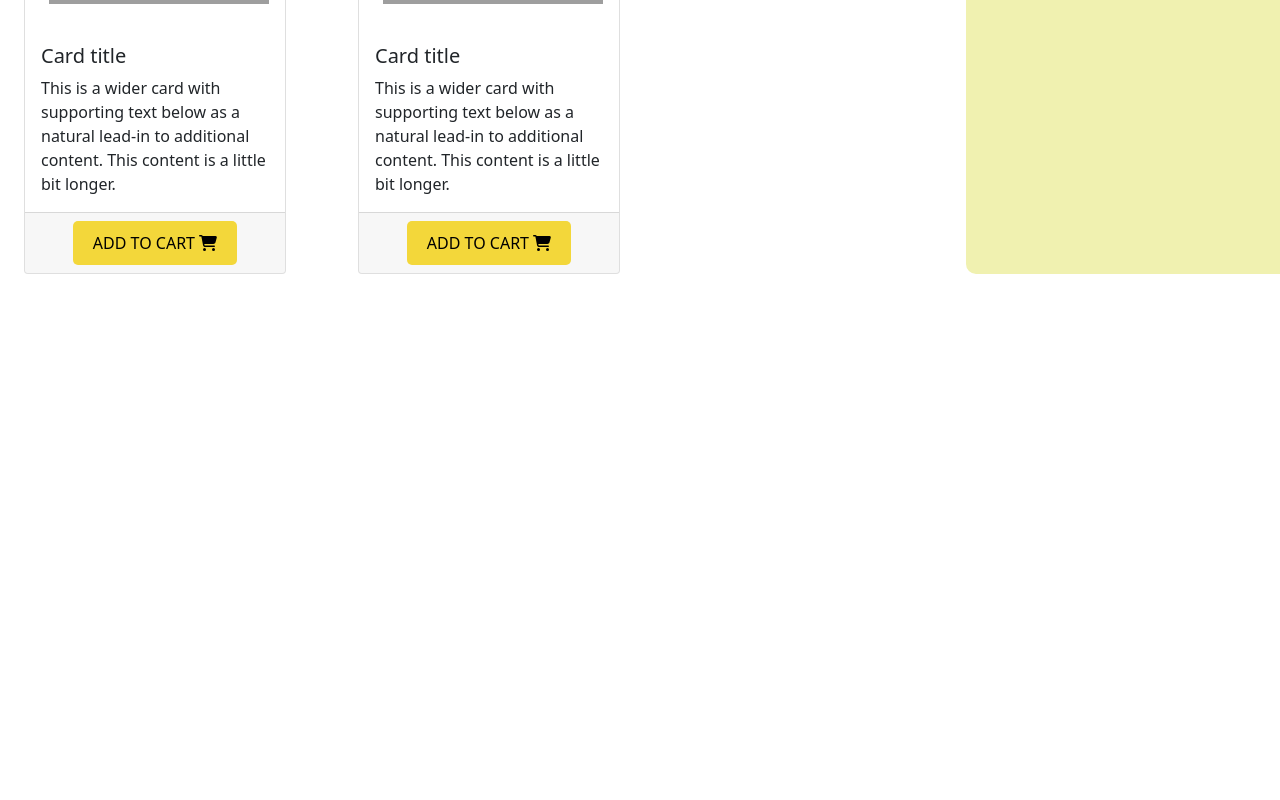
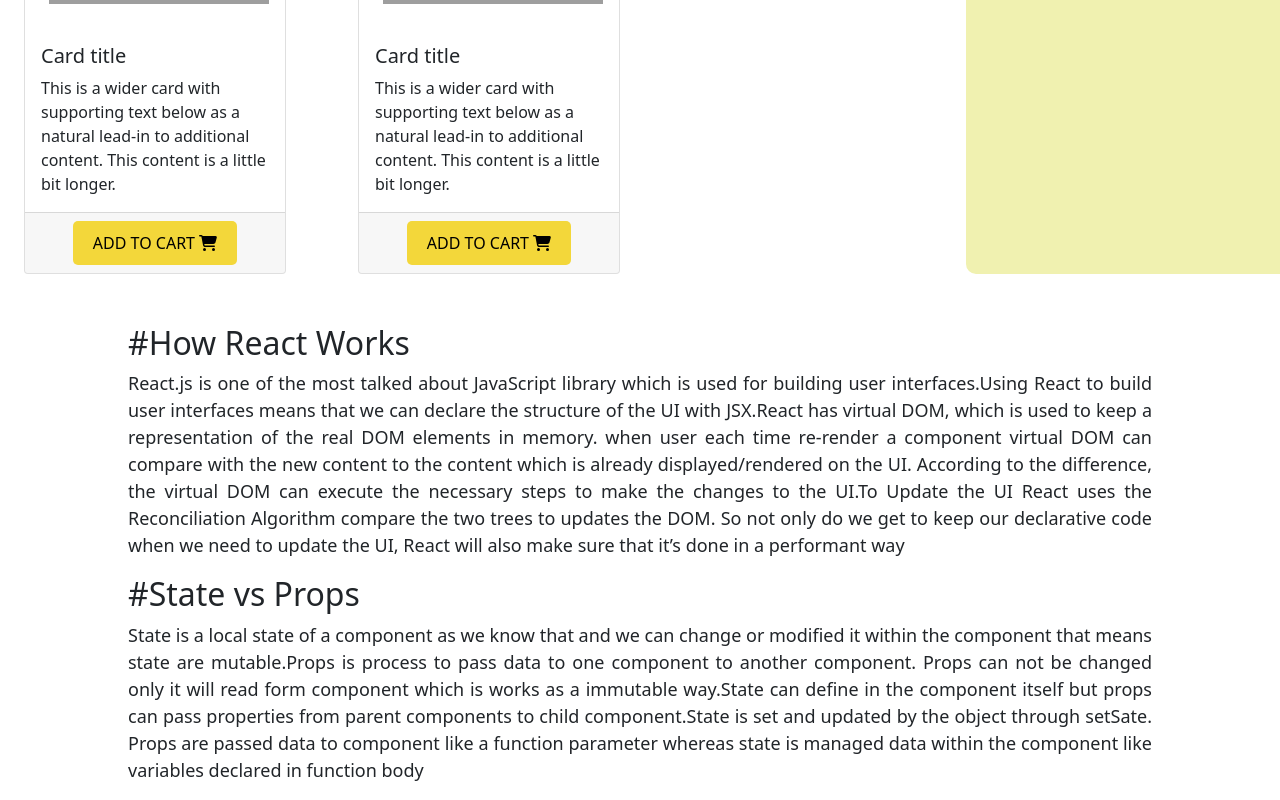
Before and after one commit to NH-Rifat/javascript-book-shopping-application, a React (Create React App) app: page / in a window 1280 px wide. Shown: the part 1818-2618 px from the top of the page. Before the commit the page ends 2092 px from the top, so only its background shows below. Built offline with nearby package versions, Linux system fonts and the light colour scheme; grey boxes are pictures that could not be loaded.

Commit message:
question asnwer done

```diff
--- a/src/App.js
+++ b/src/App.js
@@ -1,3 +1,4 @@
+import Footer from "./components/Footer/Footer";
 import Header from "./components/Header/Header";
 import Shop from "./components/shop/Shop";
 
@@ -7,6 +8,7 @@ function App() {
     <div className="App">
       <Header></Header>
       <Shop></Shop>
+      <Footer></Footer>
     </div>
   );
 }
--- /dev/null
+++ b/src/components/Footer/Footer.css
@@ -0,0 +1,13 @@
+.footer{
+    width: 80%;
+    margin: 0 auto;
+    margin-top: 50px;
+}
+.question-one p{
+    text-align: justify;
+    font-size: 18px;
+}
+.question-two p{
+    text-align: justify;
+    font-size: 18px;
+}
--- /dev/null
+++ b/src/components/Footer/Footer.js
@@ -0,0 +1,19 @@
+import React from 'react';
+import './Footer.css'
+
+const Footer = () => {
+    return (
+        <div className='footer'>
+            <div className="question-one">
+                <h2>#How React Works</h2>
+                <p>React.js is one of the most talked about JavaScript library which is used for building user interfaces.Using React to build user interfaces means that we can declare the structure of the UI with JSX.React has virtual DOM, which is used to keep a representation of the real DOM elements in memory. when user each time re-render a component virtual DOM can compare with the new content to the content which is already displayed/rendered on the UI. According to the difference, the virtual DOM can execute the necessary steps to make the changes to the UI.To Update the UI React uses the Reconciliation Algorithm compare the two trees to updates the DOM. So not only do we get to keep our declarative code when we need to update the UI, React will also make sure that it’s done in a performant way</p>
+            </div>
+            <div className="question-two">
+                <h2>#State vs Props</h2>
+                <p>State is a local state of a component as we know that and we can change or modified it within the component that means state are mutable.Props is process to pass data to one component to another component. Props can not be changed only it will read form component which is works as a immutable way.State can define in the component itself but props can pass properties from parent components to child component.State is set and updated by the object through setSate. Props are passed data to component like a function parameter whereas state is managed data within the component like variables declared in function body</p>
+            </div>
+        </div>
+    );
+};
+
+export default Footer;
```
